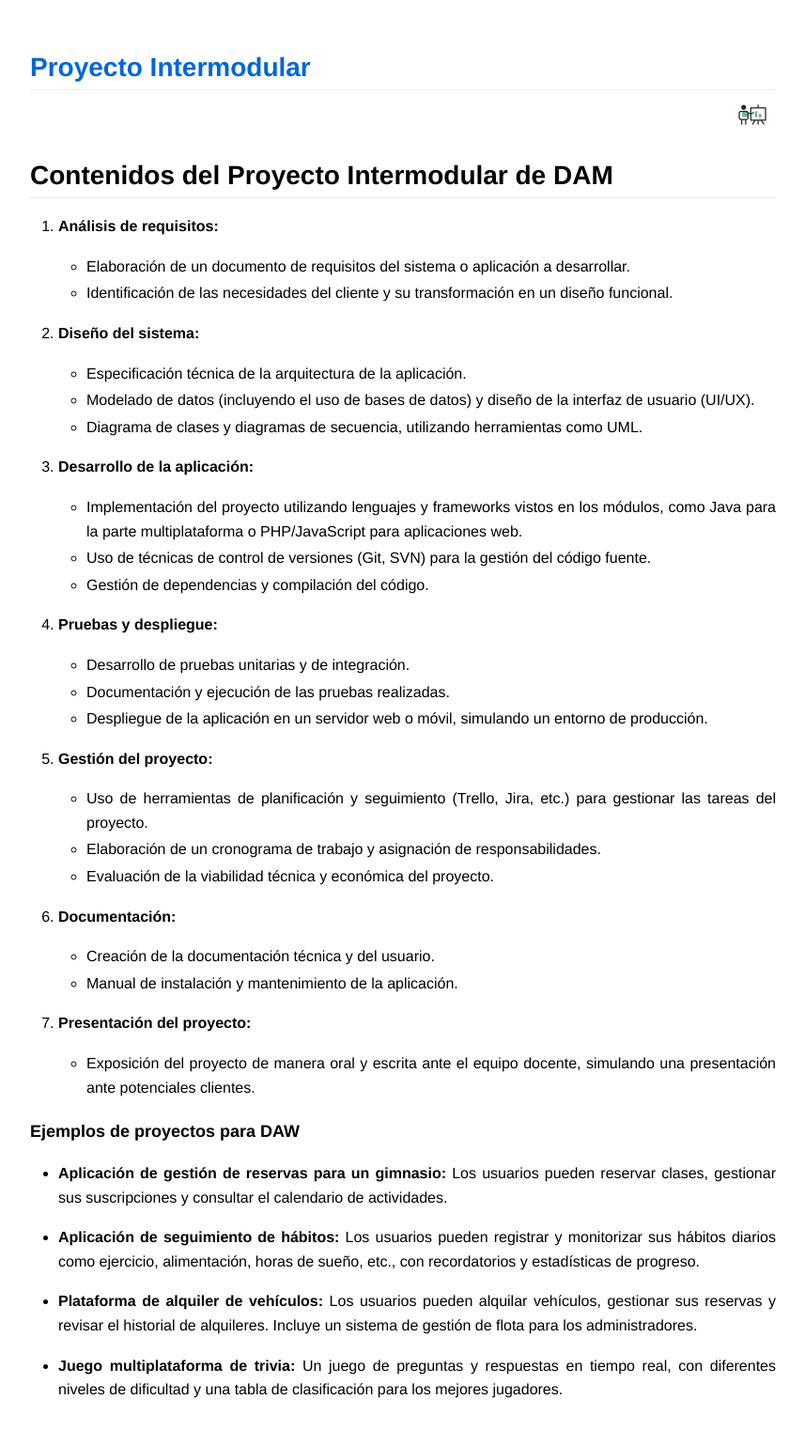
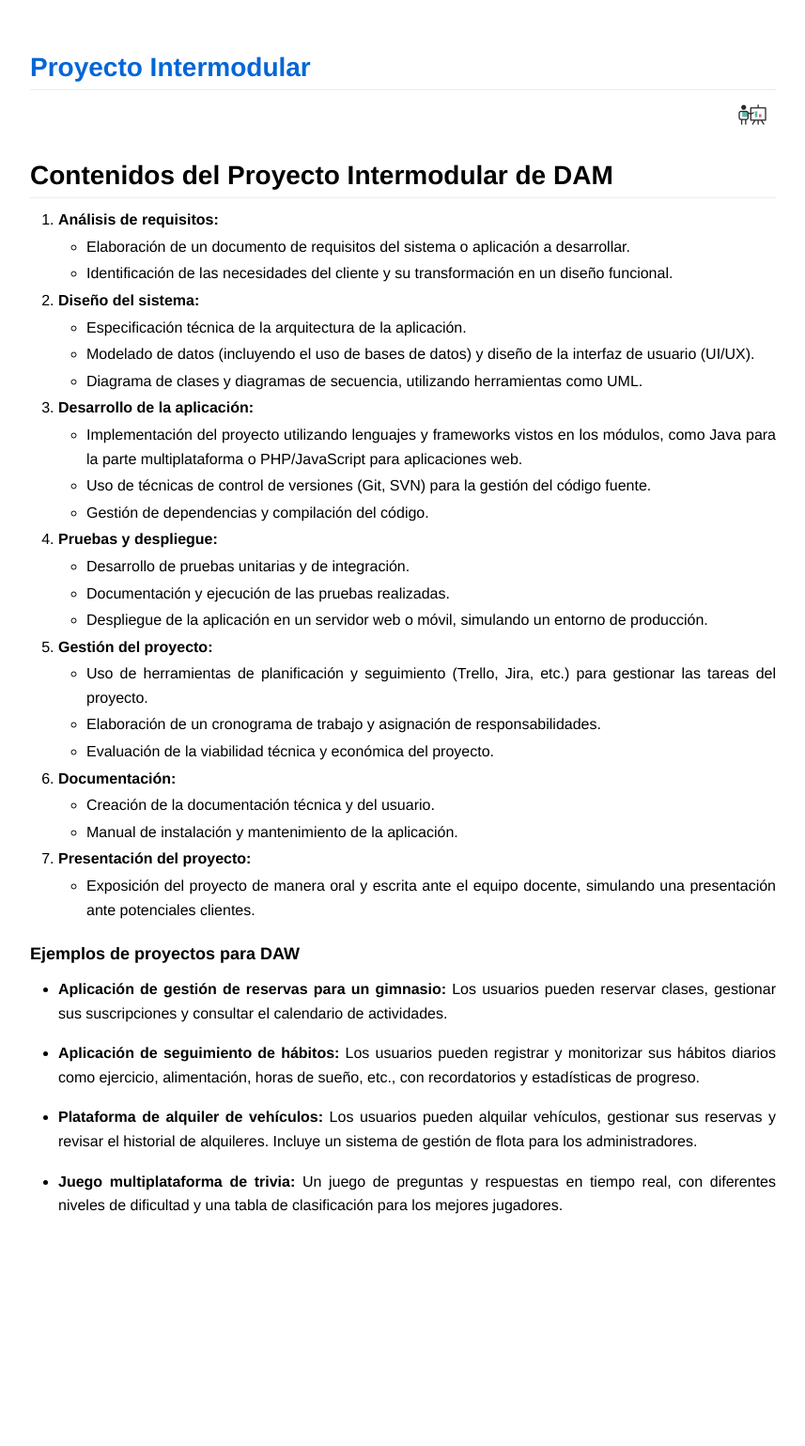
Before and after one commit to fperezIES/proyecto, a Jekyll site: the page built from contenidosDAM.md, in a window 1280 px wide. Shown: the whole page at 94% size, without its empty margins (211-1068 px from the left). Built offline with Jekyll 4.4.1, drawn with Linux system fonts in a browser that asks for light colours; our own code applies the rules of GitHub Pages for plain Markdown files; after the commit the page ends 1343 px from its top, so only the background shows below that.

Commit message:
Corregidas listas.

```diff
--- a/css/github.css
+++ b/css/github.css
@@ -82,12 +82,13 @@
 }
 
 /* Márgenes comunes */
-p, blockquote, ul, ol, dl, table, pre {
+p, blockquote, table, pre {
   margin: 17px 0;
 }
 
 /* Estilos de las listas */
-ul, ol {
+ul, ol, dl {
+  margin: 3px 0;
   padding-left: 30px;
 }
 ul :first-child, ol :first-child {
```
